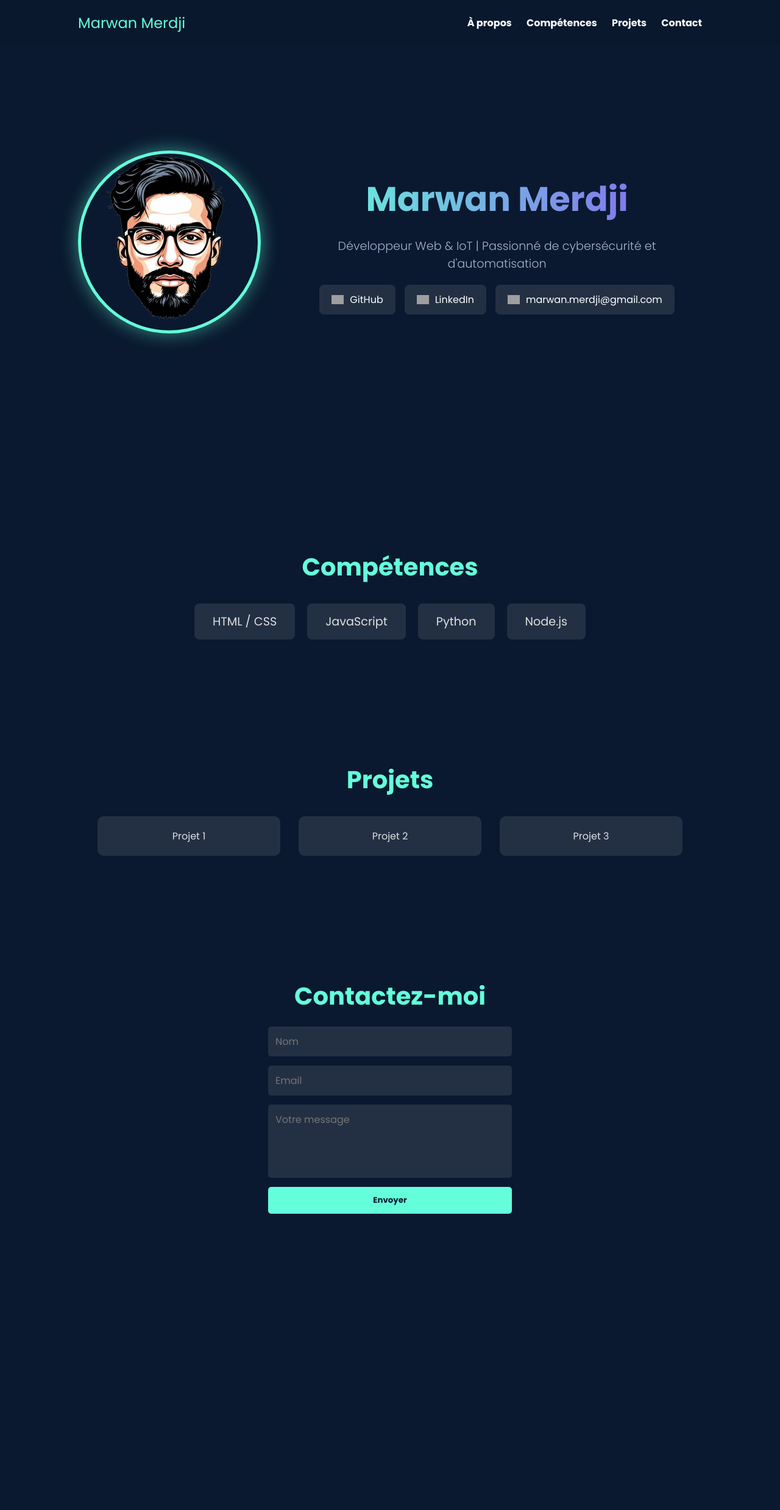
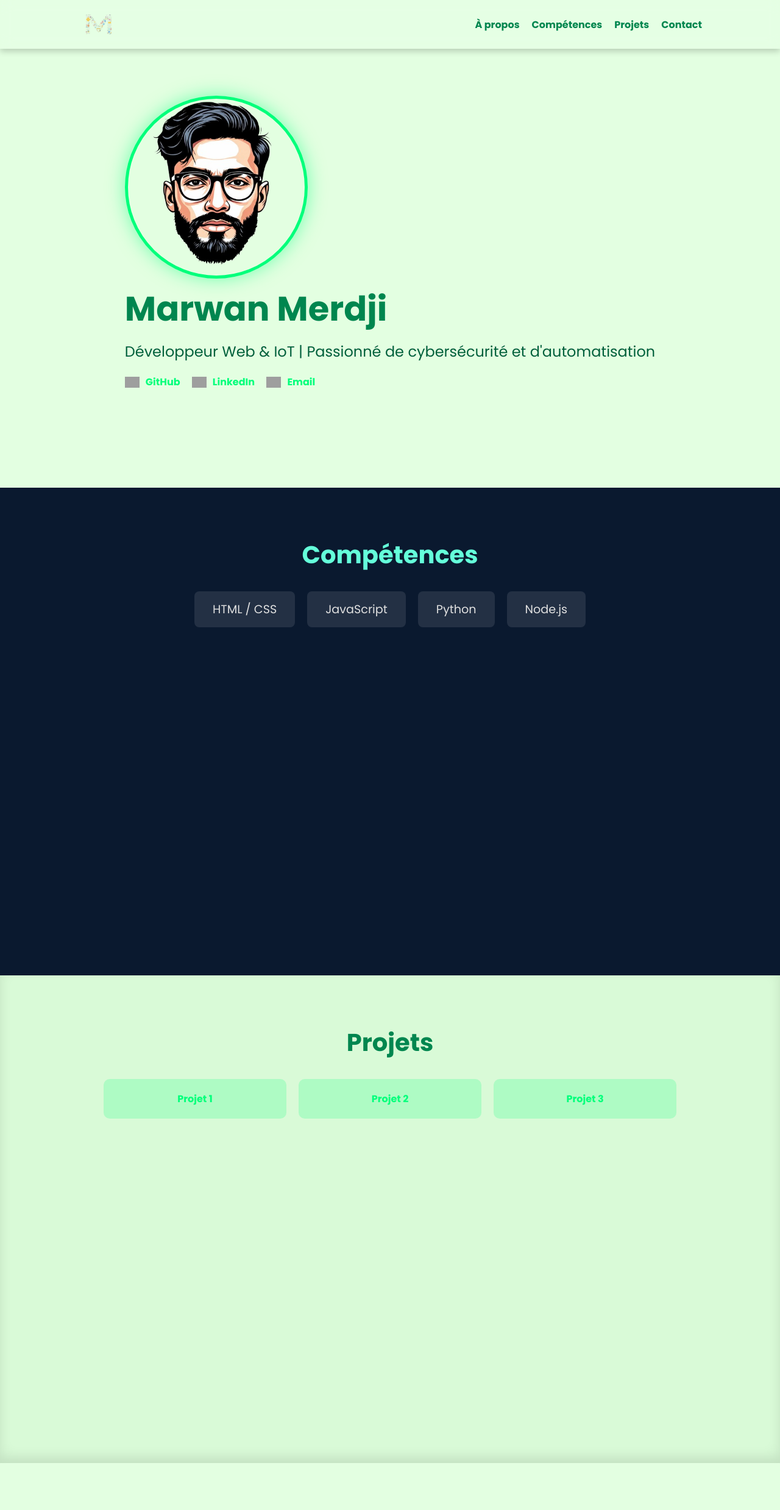
Before and after one commit to merdjiMarwan/Portfolio, a plain HTML site: page index.html in a window 1280 px wide. Shown: the top 2477 px of the page at 61% size. Before the commit the page ends 2151 px from the top, so only its background shows below. Drawn offline with Linux system fonts and the light colour scheme; grey boxes are pictures that could not be loaded.

Commit message:
avancement

```diff
--- a/index.html
+++ b/index.html
@@ -11,7 +11,9 @@
 
     <!-- NAVBAR -->
     <nav>
-        <div class="logo">Marwan Merdji</div>
+        <div class="logo">
+            <img src="logo.png" alt="Logo de Marwan Merdji">
+        </div>
         <div class="menu">
             <a href="#apropos">À propos</a>
             <a href="#competences">Compétences</a>
@@ -22,6 +24,7 @@
 
     <!-- SECTION 1 : Présentation -->
     <section class="hero" id="apropos">
+        <div class="hero-content">
             <div class="hero-img">
                 <img src="marwan.png" alt="Photo de profil">
             </div>
@@ -36,9 +39,9 @@
                         <img src="https://cdn-icons-png.flaticon.com/512/174/174857.png" alt="LinkedIn"> LinkedIn
                     </a>
                     <a href="mailto:marwan.merdji@gmail.com">
-                    <img src="https://cdn-icons-png.flaticon.com/512/732/732200.png" alt="Email"> marwan.merdji@gmail.com
+                        <img src="https://cdn-icons-png.flaticon.com/512/732/732200.png" alt="Email"> Email
                     </a>
-
+                </div>
             </div>
         </div>
     </section>
--- a/styles.css
+++ b/styles.css
@@ -6,46 +6,66 @@
     padding: 0;
     box-sizing: border-box;
     font-family: 'Poppins', sans-serif;
+    scroll-behavior: smooth;
 }
 
 /* Style général */
 body {
-    background-color: #0a192f;
-    color: #e0e0e0;
+    background-color: #E3FFE1;
+    color: #00FF7B;
 }
 
-/* Navbar */
+/* NAVBAR */
 nav {
     display: flex;
     justify-content: space-between;
     align-items: center;
-    padding: 20px 10%;
-    background: rgba(10, 25, 47, 0.9);
+    padding: 15px 10%;
     position: fixed;
     width: 100%;
     top: 0;
     z-index: 1000;
+    background: rgba(255, 255, 255, 0.1);
+    backdrop-filter: blur(10px);
+    box-shadow: 0px 4px 10px rgba(0, 0, 0, 0.2);
 }
 
+/* Logo */
 .logo {
-    font-size: 1.5em;
-    color: #64ffda;
+    display: flex;
+    align-items: center;
+}
+
+.logo img {
+    height: 50px;
+    width: auto;
+    transition: 0.3s;
+}
+
+.logo img:hover {
+    transform: scale(1.1);
+}
+
+/* Menu */
+.menu {
+    display: flex;
+    gap: 20px;
 }
 
 .menu a {
     text-decoration: none;
-    color: white;
-    margin-left: 20px;
+    color: #00864F;
     font-weight: bold;
     transition: 0.3s;
 }
 
 .menu a:hover {
-    color: #64ffda;
+    color: #00FF7B;
 }
 
 /* Sections */
 section {
+    min-height: 100vh;
     padding: 100px 10%;
     text-align: center;
 }
@@ -56,7 +76,7 @@ section {
     align-items: center;
     justify-content: center;
     gap: 5%;
-    height: 100vh;
+    text-align: left;
 }
 
 .hero-img img {
@@ -64,61 +84,52 @@ section {
     height: 300px;
     border-radius: 50%;
     object-fit: cover;
-    border: 5px solid #64ffda;
-    box-shadow: 0px 0px 30px rgba(100, 255, 218, 0.5);
-}
-
-.hero-text {
-    text-align: center;
+    border: 5px solid #00FF7B;
+    box-shadow: 0px 0px 30px rgba(0, 255, 123, 0.5);
 }
 
 .hero-text h1 {
     font-size: 3.5em;
-    font-weight: 700;
-    background: linear-gradient(90deg, #64ffda, #8a5cf0);
-    -webkit-background-clip: text;
-    -webkit-text-fill-color: transparent;
+    color: #00864F;
 }
 
 .hero-text p {
-    font-size: 1.2em;
-    font-weight: 300;
-    margin: 20px 0;
-    color: #a8b2d1;
+    font-size: 1.5em;
+    margin-top: 10px;
+    color: #005F3B;
 }
 
 /* Liens sociaux */
 .social-links {
-    display: flex;
-    justify-content: center;
-    flex-wrap: wrap;
-    gap: 15px;
     margin-top: 20px;
 }
 
 .social-links a {
-    display: flex;
+    display: inline-flex;
     align-items: center;
     gap: 10px;
+    margin-right: 15px;
     text-decoration: none;
-    color: white;
-    background: rgba(255, 255, 255, 0.1);
-    padding: 12px 20px;
-    border-radius: 8px;
-    font-size: 1em;
+    color: #00FF7B;
+    font-weight: bold;
     transition: 0.3s;
 }
 
-.social-links a:hover {
-    background: #64ffda;
-    color: #0a192f;
+.social-links img {
+    width: 24px;
 }
 
-.social-links img {
-    width: 20px;
+.social-links a:hover {
+    color: #00864F;
 }
 
 /* SECTION 2 : Compétences */
+.skills {
+    background-color: #0a192f;
+    color: #E0E0E0;
+    padding: 80px 10%;
+}
+
 .skills h2 {
     font-size: 2.5em;
     color: #64ffda;
@@ -145,44 +156,58 @@ section {
 }
 
 /* SECTION 3 : Projets */
+.projects {
+    background-color: #D9FAD7;
+    color: #00FF7B;
+    padding: 80px 10%;
+    box-shadow: inset 0px -10px 20px rgba(0, 0, 0, 0.1);
+}
+
 .projects h2 {
     font-size: 2.5em;
-    color: #64ffda;
+    color: #00864F;
 }
 
 .project-list {
     display: flex;
     justify-content: center;
     flex-wrap: wrap;
-    gap: 30px;
+    gap: 20px;
     margin-top: 30px;
 }
 
 .project-card {
-    background: rgba(255, 255, 255, 0.1);
+    background: rgba(0, 255, 123, 0.2);
     padding: 20px;
     border-radius: 10px;
     width: 300px;
+    text-align: center;
+    font-weight: bold;
     transition: 0.3s;
 }
 
 .project-card:hover {
-    background: rgba(255, 255, 255, 0.2);
+    background: rgba(0, 255, 123, 0.3);
 }
 
 /* SECTION 4 : Contact */
+#contact {
+    background-color: #E3FFE1;
+    color: #00FF7B;
+    padding: 80px 10%;
+}
+
 #contact h2 {
     font-size: 2.5em;
-    color: #64ffda;
-    margin-bottom: 20px;
+    color: #00864F;
 }
 
 #contact-form {
     display: flex;
     flex-direction: column;
+    max-width: 600px;
+    margin: auto;
     gap: 15px;
-    max-width: 400px;
-    margin: 0 auto;
 }
 
 #contact-form input,
@@ -191,19 +216,19 @@ section {
     border-radius: 5px;
     border: none;
     font-size: 1em;
-    background: rgba(255, 255, 255, 0.1);
-    color: white;
+    background: rgba(0, 255, 123, 0.1);
+    color: #00864F;
     outline: none;
 }
 
 #contact-form textarea {
+    height: 120px;
     resize: none;
-    height: 120px;
 }
 
 #contact-form button {
-    background-color: #64ffda;
-    color: #0a192f;
+    background-color: #00FF7B;
+    color: #004C2D;
     font-weight: bold;
     padding: 12px;
     border-radius: 5px;
@@ -213,108 +238,56 @@ section {
 }
 
 #contact-form button:hover {
-    background-color: #52e0c4;
+    background-color: #00864F;
+    color: #E3FFE1;
 }
 
 /* Message de confirmation */
 #confirmation-message {
+    display: none;
+    color: #00864F;
+    font-weight: bold;
     margin-top: 15px;
-    padding: 10px;
-    border-radius: 5px;
-    background-color: #64ffda;
-    color: #0a192f;
-    font-weight: bold;
-    text-align: center;
-    opacity: 0;
-    visibility: hidden;
-    transition: opacity 0.5s ease-in-out, visibility 0.5s ease-in-out;
 }
 
-#confirmation-message.show {
-    opacity: 1;
-    visibility: visible;
+/* FOOTER */
+footer {
+    background-color: #00864F;
+    color: white;
+    text-align: center;
+    padding: 20px;
+    font-size: 1em;
+    position: relative;
+    margin-top: 50px;
 }
 
-/* Footer */
-footer {
-    text-align: center;
-    padding: 30px;
-    background: rgba(255, 255, 255, 0.05);
+footer a {
+    color: #00FF7B;
+    text-decoration: none;
+    font-weight: bold;
+}
+
+footer a:hover {
+    text-decoration: underline;
 }
 
 /* 📱 RESPONSIVE DESIGN */
-/* Écran max 1024px */
 @media (max-width: 1024px) {
     .hero {
         flex-direction: column;
         text-align: center;
     }
-
-    .hero-text h1 {
-        font-size: 2.5em;
-    }
-
-    .hero-text p {
-        font-size: 1em;
-    }
-
-    .social-links {
-        flex-wrap: wrap;
-    }
 }
 
-/* Écran max 768px */
 @media (max-width: 768px) {
     nav {
         flex-direction: column;
         align-items: center;
     }
-
-    .menu {
-        display: flex;
-        flex-wrap: wrap;
-        justify-content: center;
-        gap: 15px;
-    }
-
-    .hero-img img {
-        width: 250px;
-        height: 250px;
-    }
-
-    .skills-list {
-        flex-direction: column;
-        align-items: center;
-    }
-
-    .project-list {
-        flex-direction: column;
-        align-items: center;
-    }
-
-    #contact-form {
-        width: 90%;
-    }
 }
 
-/* Écran max 480px */
 @media (max-width: 480px) {
     .hero-text h1 {
-        font-size: 2em;
-    }
-
-    .hero-text p {
-        font-size: 0.9em;
-    }
-
-    .social-links a {
-        padding: 10px 15px;
-        font-size: 0.9em;
-    }
-
-    .skills h2,
-    .projects h2,
-    #contact h2 {
         font-size: 2em;
     }
 
```
Also changed, not shown: logo.png (added). Lines whose indentation alone changed are shown as unchanged.
